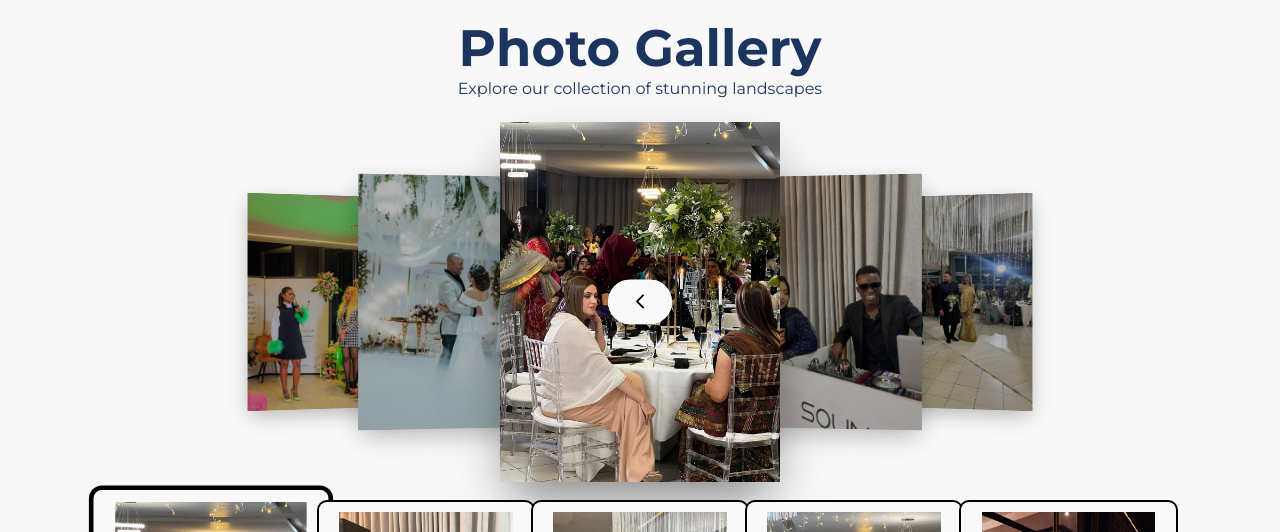
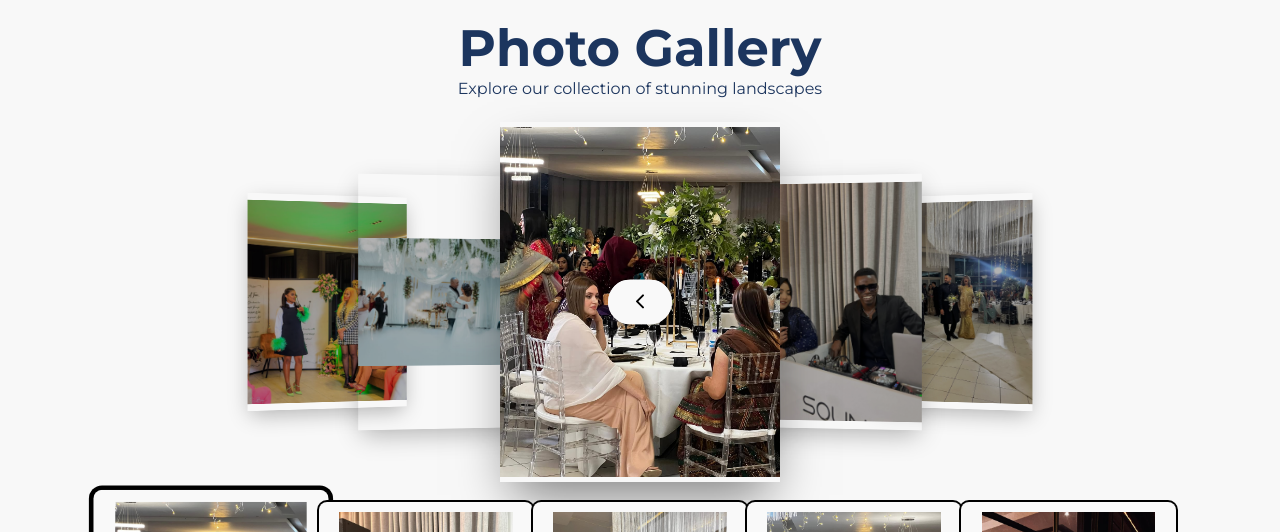
Before and after one commit to Naomi-Faffy/LightSound, a React (Vite) app: page / in a window 1280 px wide. Shown: the part 1040-1572 px from the top of the page. Built offline with nearby package versions, Linux system fonts and the light colour scheme.

Commit message:
Update portfolio

```diff
--- a/src/components/gallery/ThreeDCarousel.jsx
+++ b/src/components/gallery/ThreeDCarousel.jsx
@@ -1,3 +1,4 @@
+
 import React, { useState, useEffect } from "react";
 import { motion, AnimatePresence } from "framer-motion";
 import { ChevronLeft, ChevronRight } from "lucide-react";
@@ -124,7 +125,7 @@
                     <img
                       src={image.url}
                       alt={`Gallery image ${index + 1}`}
-                      className="w-full h-full object-cover cursor-pointer"
+                      className="w-full h-full object-contain cursor-pointer"
                       style={{
                         filter: isCurrent ? "brightness(1)" : "brightness(0.7)",
                       }}
```
